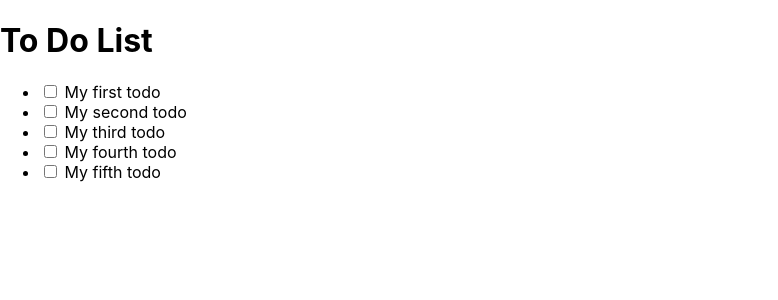
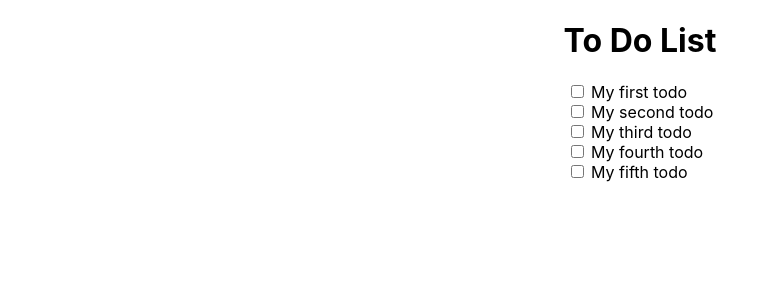
Before and after one commit to Muhammetacin/verou-3-react-intro-Muhammetacin, a React (Create React App) app: page / in a window 1280 px wide. Shown: the top 300 px of the page, without its empty margins (0-778 px from the left). Built offline with nearby package versions, Linux system fonts and the light colour scheme.

Commit message:
Center content and linethrough on completion

```diff
--- a/src/TodoList.js
+++ b/src/TodoList.js
@@ -41,12 +41,19 @@ export default function TodoList() {
 
   console.log(todos);
   return (
-    <ul>
-      {todos.map((todo) => (
-        <li key={todo.id}>
-          <input type="checkbox" defaultChecked={false} onChange={() => toggle(todo.id)} /> {todo.task}
-        </li>
-      ))}
-    </ul>
+    <div className="todoList">
+      <ul>
+        {todos.map((todo) => (
+          <li key={todo.id} className={todo.completed ? "strike" : ""}>
+            <input
+              type="checkbox"
+              defaultChecked={false}
+              onChange={() => toggle(todo.id)}
+            />{" "}
+            {todo.task}
+          </li>
+        ))}
+      </ul>
+    </div>
   );
 }
--- a/src/index.css
+++ b/src/index.css
@@ -11,3 +11,23 @@ code {
   font-family: source-code-pro, Menlo, Monaco, Consolas, 'Courier New',
     monospace;
 }
+
+header h1 {
+  text-align: center;
+}
+
+.todoList {
+  display: flex;
+  justify-content: center;
+  margin: auto 0;
+}
+
+.todoList ul {
+  list-style-type: none;
+  margin: auto 0;
+  padding: 0;
+}
+
+.strike {
+  text-decoration: line-through;
+}
```
